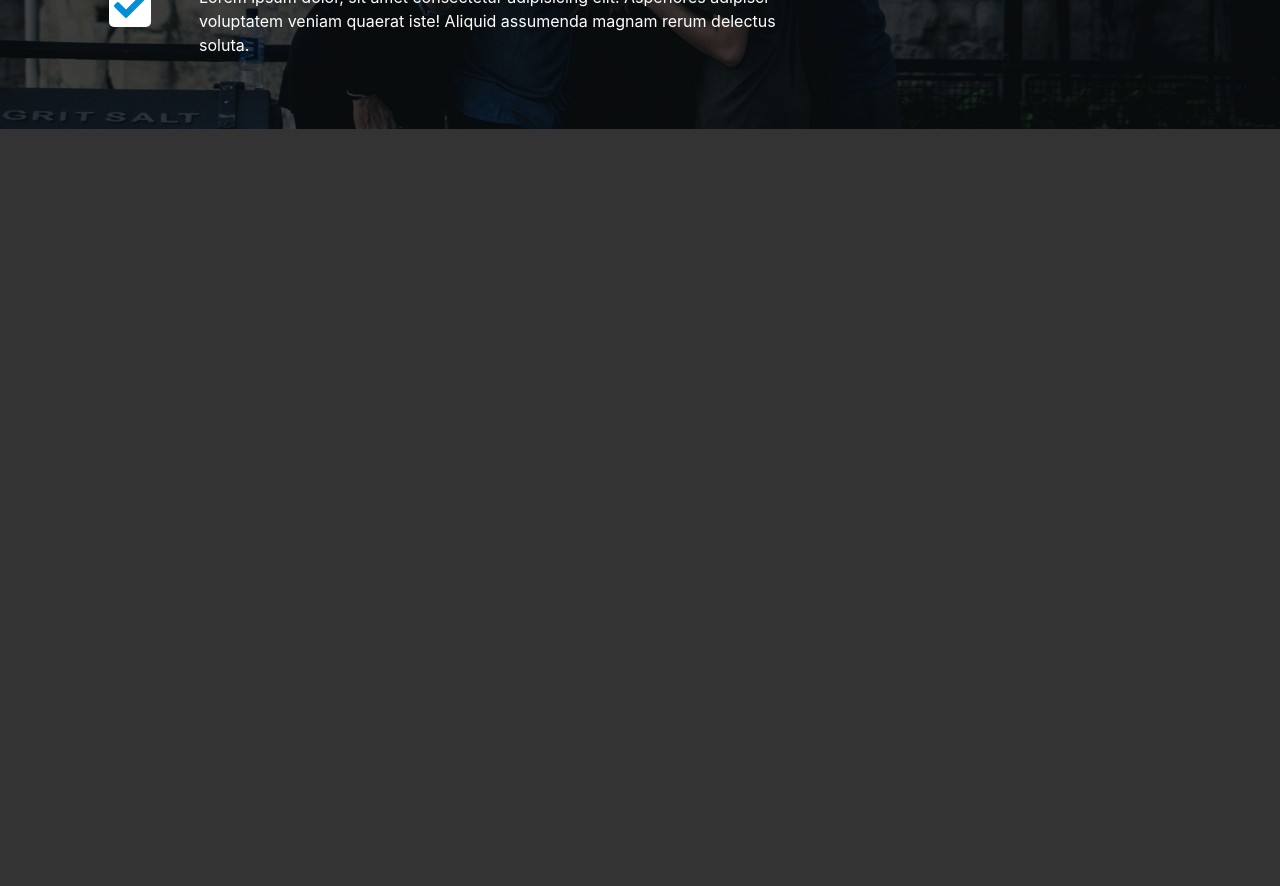
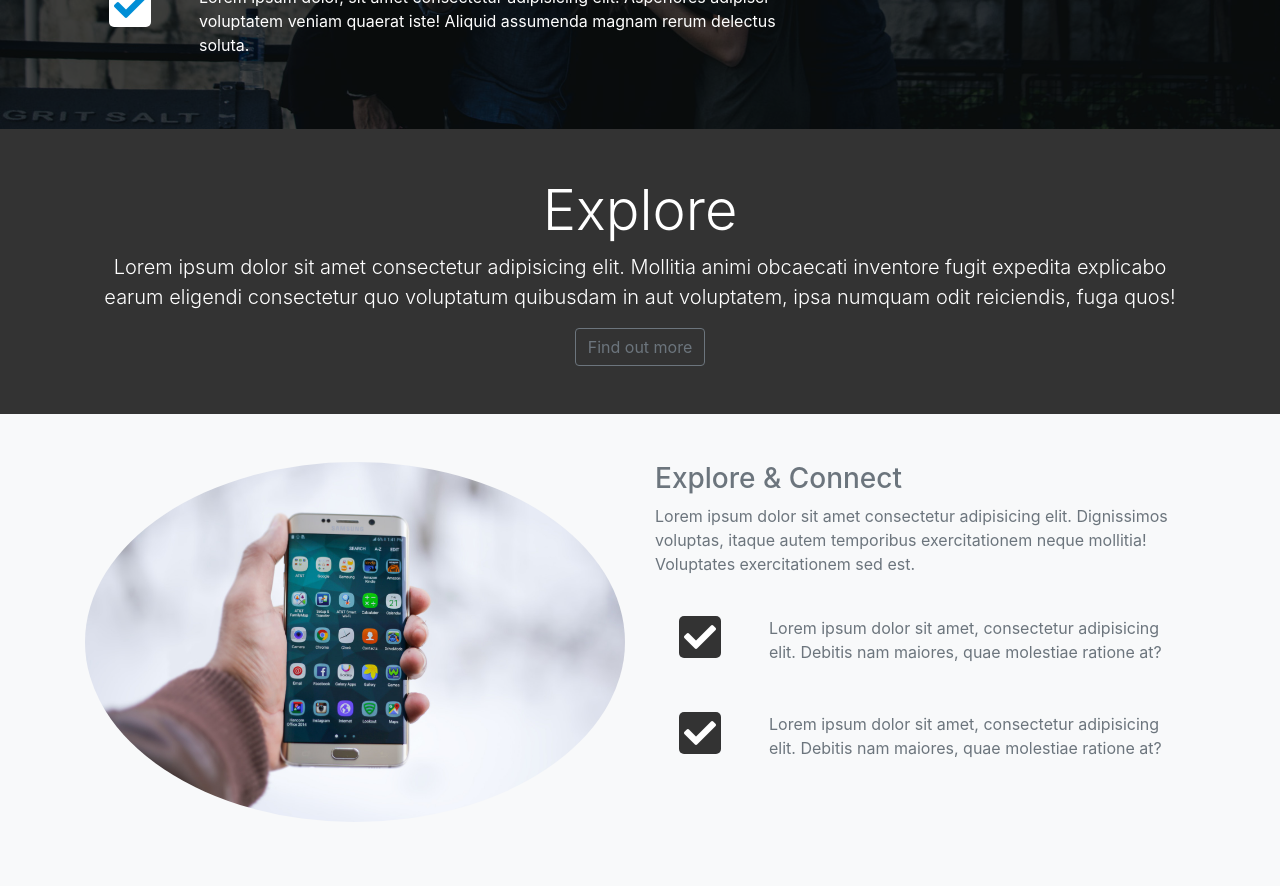
Before and after one commit to AbdAlrahmanHelmi/LoopLap, a plain HTML site: page index.html in a window 1280 px wide. Shown: the part 571-1457 px from the top of the page. Before the commit the page ends 800 px from the top, so only its background shows below. Drawn offline with nearby package versions, Linux system fonts and the light colour scheme.

Commit message:
explore-section

```diff
--- a/css/style.css
+++ b/css/style.css
@@ -1,3 +1,7 @@
+* {
+  scroll-behavior: smooth;
+}
+
 body {
   background: #333;
   color: #fff;
@@ -34,3 +38,10 @@ body {
   padding: 5px;
   border-radius: 5px;
 }
+#explore-section .fas,
+#share-section .fas {
+  color: #fff;
+  background: #333;
+  padding: 5px;
+  border-radius: 5px;
+}
--- a/index.html
+++ b/index.html
@@ -34,7 +34,7 @@
         <div class="collapse navbar-collapse" id="navbarCollapse">
           <ul class="navbar-nav ml-auto">
             <li class="nav-item">
-              <a href="#home" class="nav-link">Home</a>
+              <a href="#home-section" class="nav-link">Home</a>
             </li>
             <li class="nav-item">
               <a href="#explore-head-section" class="nav-link">Explore</a>
@@ -123,7 +123,11 @@
                         placeholder="Confirm password"
                       />
                     </div>
-                    <input type="submit" value="submit" class="btn btn-outline-light btn-block">
+                    <input
+                      type="submit"
+                      value="submit"
+                      class="btn btn-outline-light btn-block"
+                    />
                   </form>
                 </div>
               </div>
@@ -132,6 +136,61 @@
         </div>
       </div>
     </header>
+    <section id="explore-head-section">
+      <div class="container">
+        <div class="row">
+          <div class="col text-center py-5">
+            <h1 class="display-4">Explore</h1>
+            <p class="lead">
+              Lorem ipsum dolor sit amet consectetur adipisicing elit. Mollitia
+              animi obcaecati inventore fugit expedita explicabo earum eligendi
+              consectetur quo voluptatum quibusdam in aut voluptatem, ipsa
+              numquam odit reiciendis, fuga quos!
+            </p>
+            <a href="#" class="btn btn-outline-secondary"> Find out more</a>
+          </div>
+        </div>
+      </div>
+    </section>
+    <section id="explore-section" class="bg-light text-muted py-5">
+      <div class="container">
+        <div class="row">
+          <div class="col-md-6">
+            <img
+              src="./img/explore-section1.jpg"
+              alt="..."
+              class="img-fluid mb-3 rounded-circle"
+            />
+          </div>
+          <div class="col-md-6">
+            <h3>Explore & Connect</h3>
+            <p>
+              Lorem ipsum dolor sit amet consectetur adipisicing elit.
+              Dignissimos voluptas, itaque autem temporibus exercitationem neque
+              mollitia! Voluptates exercitationem sed est.
+            </p>
+            <div class="d-flex">
+              <div class="p-4 align-self-start">
+                <i class="fas fa-check fa-2x"></i>
+              </div>
+              <div class="p-4 align-self-end">
+                Lorem ipsum dolor sit amet, consectetur adipisicing elit.
+                Debitis nam maiores, quae molestiae ratione at?
+              </div>
+            </div>
+            <div class="d-flex">
+              <div class="p-4 align-self-start">
+                <i class="fas fa-check fa-2x"></i>
+              </div>
+              <div class="p-4 align-self-end">
+                Lorem ipsum dolor sit amet, consectetur adipisicing elit.
+                Debitis nam maiores, quae molestiae ratione at?
+              </div>
+            </div>
+          </div>
+        </div>
+      </div>
+    </section>
 
     <script
       src="http://code.jquery.com/jquery-3.3.1.min.js"
```
